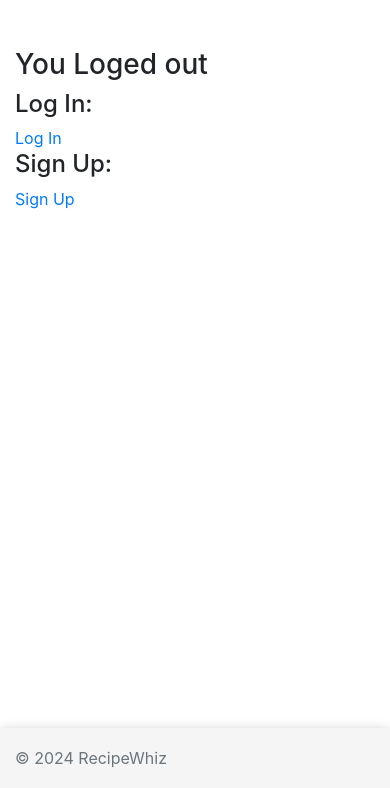
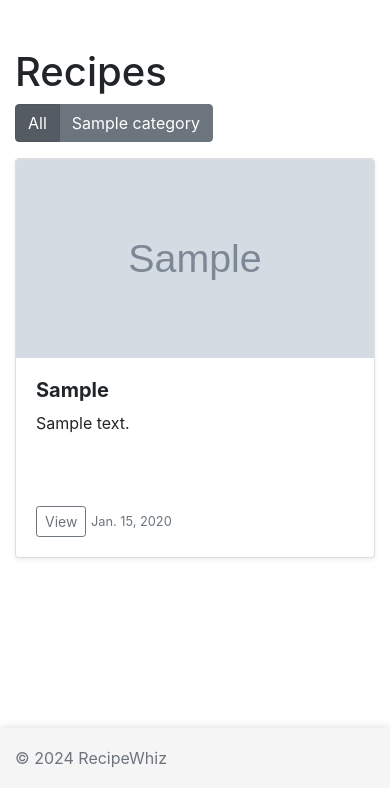
Before and after one commit to Its-Xen/Recipe-App, a Django app: page / in a window 390 px wide. Shown: the part 56-844 px from the top of the page. Run offline with Django 5.2, Linux system fonts and the light colour scheme; tables that the repository leaves empty hold one stand-in row (values such as "Sample post"); grey boxes marked "Sample" are stand-in pictures; some libraries are stand-ins or nearby versions.

Commit message:
Updated!

```diff
--- a/templates/recipes/home.html
+++ b/templates/recipes/home.html
@@ -1,46 +1,64 @@
 {% extends "_base.html" %}
-
-
 {% block content %}
-
-<!-- ex -->
-
-<!-- ex -->
-{% if user.is_authenticated %}
-<h2><a href="{% url 'profile' %} " style="text-decoration:none;"> hi {{ user.username }} :)) </a></h2>
-<a href="{% url 'recipe-create' %}">+New Post</a> | <a href="{% url 'logout' %} " style="text-decoration:none;"> Log Out</a>
-<hr>
-{% for post in posts %}
-    <h3><a href="{% url 'recipe-detail' post.pk %}">{{ post.recipe }}</a></h3>
-{% endfor %}
-
-<!-- <div class="pagination">
-    <span class="step-links">
-        {% if page_obj.has_previous %}
-            <a href="?page=1">&laquo; first</a>
-            <a href="?page={{ page_obj.previous_page_number }}">previous</a>
-        {% endif %}
-
-        <span class="current">
-            Page {{ page_obj.number }} of {{ page_obj.paginator.num_pages }}.
-        </span>
-
-        {% if page_obj.has_next %}
-            <a href="?page={{ page_obj.next_page_number }}">next</a>
-            <a href="?page={{ page_obj.paginator.num_pages }}">last &raquo;</a>
-        {% endif %}
-    </span>
-</div> -->
-
-
-{% else %}
-<h3> You Loged out</h3>
-<h4>Log In:</h3>
-<a href="{% url 'login' %} " style="text-decoration:none;">Log In</a>
-<h4>Sign Up:</h3>
-<a href="{% url 'register' %} " style="text-decoration:none;"> Sign Up</a>
-{% endif %}
-
-
-
-{% endblock %}
+    <h1>Recipes</h1>
+    <div class="row mb-3">
+        <div class="col-md-12">
+            <div class="btn-group" role="group" aria-label="Category filter">
+                <a href="{% url 'recipe-home' %}?category=All" class="btn btn-secondary {% if selected_category == 'All' %}active{% endif %}">All</a>
+                {% for category in categories %}
+                    <a href="{% url 'recipe-home' %}?category={{ category.name }}" class="btn btn-secondary {% if selected_category == category.name %}active{% endif %}">{{ category.name }}</a>
+                {% endfor %}
+            </div>
+        </div>
+    </div>
+    <div class="row">
+        {% for post in posts %}
+            <div class="col-md-4 d-flex align-items-stretch">
+                <div class="card mb-4 shadow-sm w-100">
+                    <div class="card-img-container">
+                        {% if post.image %}
+                            <img src="{{ post.image.url }}" class="card-img-top" alt="{{ post.recipe }}">
+                        {% endif %}
+                    </div>
+                    <div class="card-body d-flex flex-column">
+                        <h5 class="card-title">{{ post.recipe }}</h5>
+                        <p class="card-text">{{ post.desc|truncatewords:20 }}</p>
+                        <div class="mt-auto">
+                            <div class="btn-group">
+                                <a href="{% url 'recipe-detail' post.pk %}" class="btn btn-sm btn-outline-secondary">View</a>
+                            </div>
+                            <small class="text-muted">{{ post.date }}</small>
+                        </div>
+                    </div>
+                </div>
+            </div>
+        {% endfor %}
+    </div>
+    <div class="row">
+        <div class="col-md-12">
+            <nav aria-label="Page navigation">
+                <ul class="pagination justify-content-center">
+                    {% if posts.has_previous %}
+                        <li class="page-item">
+                            <a class="page-link" href="?{% if selected_category != 'All' %}category={{ selected_category }}&{% endif %}page={{ posts.previous_page_number }}" aria-label="Previous">
+                                <span aria-hidden="true">&laquo;</span>
+                            </a>
+                        </li>
+                    {% endif %}
+                    {% for page_num in posts.paginator.page_range %}
+                        <li class="page-item {% if posts.number == page_num %}active{% endif %}">
+                            <a class="page-link" href="?{% if selected_category != 'All' %}category={{ selected_category }}&{% endif %}page={{ page_num }}">{{ page_num }}</a>
+                        </li>
+                    {% endfor %}
+                    {% if posts.has_next %}
+                        <li class="page-item">
+                            <a class="page-link" href="?{% if selected_category != 'All' %}category={{ selected_category }}&{% endif %}page={{ posts.next_page_number }}" aria-label="Next">
+                                <span aria-hidden="true">&raquo;</span>
+                            </a>
+                        </li>
+                    {% endif %}
+                </ul>
+            </nav>
+        </div>
+    </div>
+{% endblock content %}
```
Also changed, not shown: templates/accounts/login.html (+13 -10 lines), templates/accounts/profile.html (+15 -17 lines), templates/accounts/register.html (+13 -9 lines), templates/recipes/create_post.html (+11 -9 lines), templates/recipes/delete_post.html (+12 -10 lines), templates/recipes/detail_post.html (+14 -13 lines), templates/recipes/update_post.html (+11 -9 lines).
